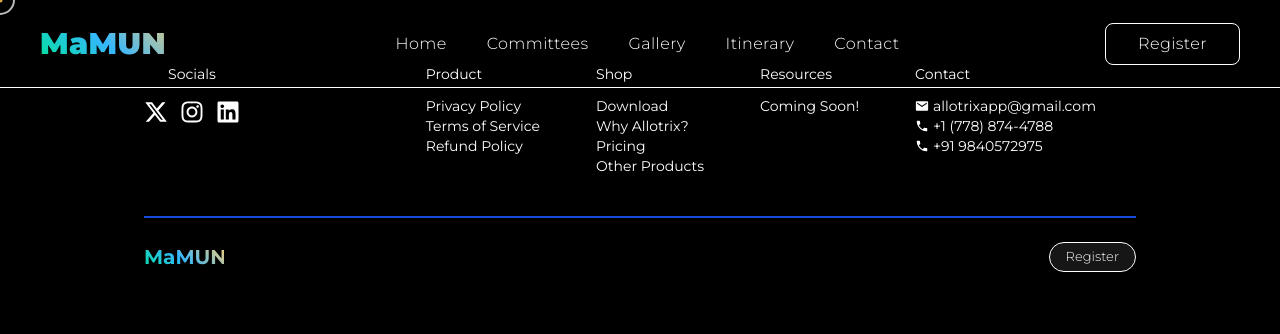
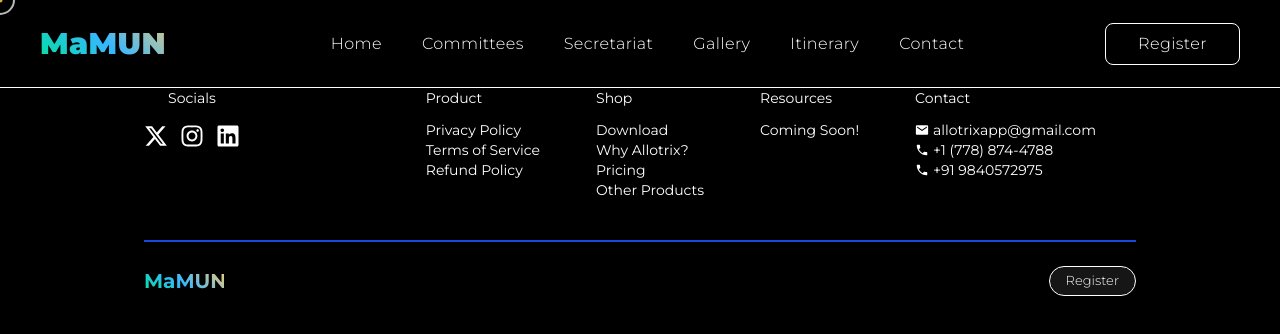
Before and after one commit to Allotrix/MAMUN---website, a React (Vite) app: page /secretariat in a window 1280 px wide. Shown: the top 334 px of the page. Built offline with nearby package versions, Linux system fonts and the light colour scheme.

Commit message:
added sec page

```diff
--- a/src/App.jsx
+++ b/src/App.jsx
@@ -8,6 +8,8 @@ import Home from './pages/Home';
 import Gallery from './pages/Gallery';
 import Footer from './components/Footer';
 import Cursor from './components/Cursor';
+import Secretariat from './pages/Secretariat';
+
 const App = () => {
 
   const [openNav, setOpenNav] = useState(false);
@@ -19,9 +21,10 @@ const App = () => {
       <Navbar openNav={openNav} setOpenNav={setOpenNav} />
       <MobileNavbar openNav={openNav} setOpenNav={setOpenNav} />
       <Routes>
-        <Route path="/checkout" element={<Checkout />} />
         <Route path='/' element={<Home />} />
         <Route path='/checkout' element={<Checkout />} />
+        <Route path='/secretariat' element={<Secretariat />} />
+
         <Route path='/committees' element={<Committees />} />
         <Route path='/gallery' element={<Gallery />} />
       </Routes>
--- a/src/components/Navbar.jsx
+++ b/src/components/Navbar.jsx
@@ -23,6 +23,9 @@ const Navbar = ({openNav, setOpenNav}) => {
                     <Link to="/committees" onClick={() => setOpenNav(!openNav)}>Committees</Link>
                 </li>
                 <li className='hover:pb-2 transition-all duration-300 ease-out font-mamun-font-secondary'>
+                    <Link to="/secretariat" onClick={() => setOpenNav(!openNav)}>Secretariat</Link>
+                </li>
+                <li className='hover:pb-2 transition-all duration-300 ease-out font-mamun-font-secondary'>
                     <Link to="/gallery" onClick={() => setOpenNav(!openNav)}>Gallery</Link>
                 </li>
                 <li className='hover:pb-2 transition-all duration-300 ease-out font-mamun-font-secondary'>
--- /dev/null
+++ b/src/pages/Secretariat.jsx
@@ -0,0 +1,9 @@
+import React from 'react'
+
+const Secretariat = () => {
+  return (
+    <div>Secretariat</div>
+  )
+}
+
+export default Secretariat
```
